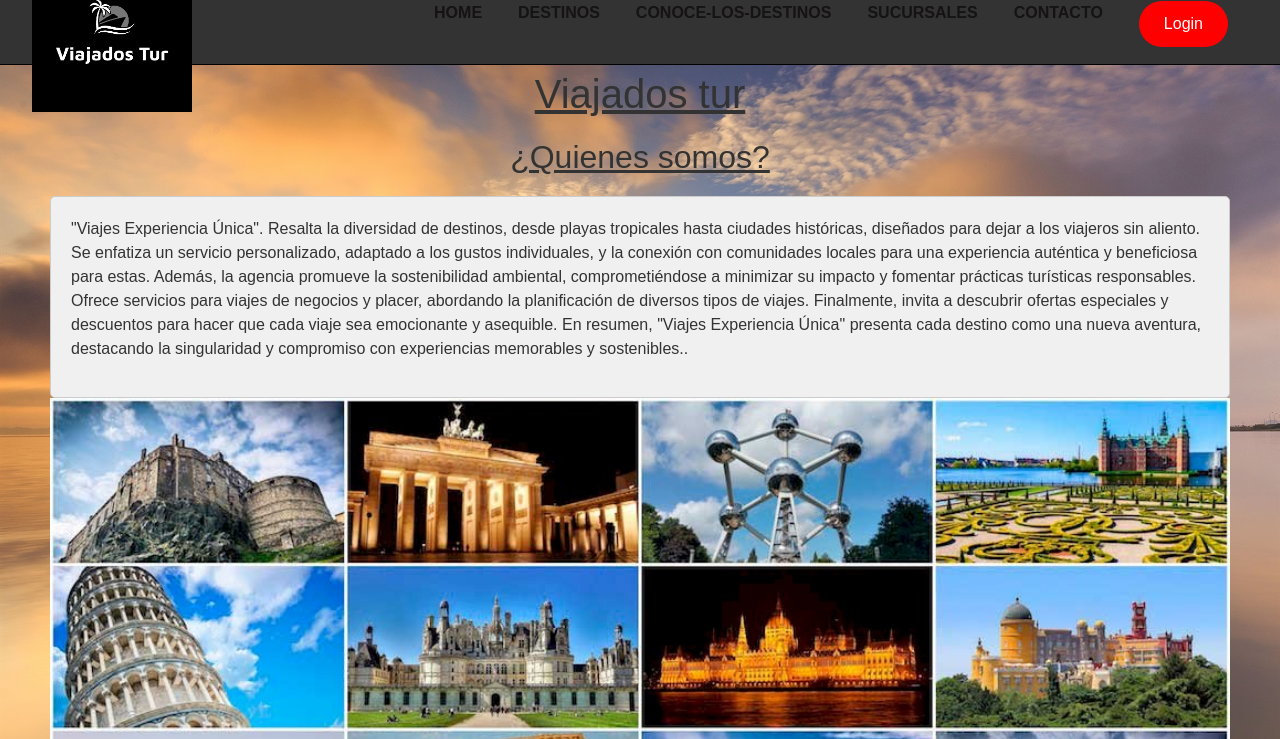
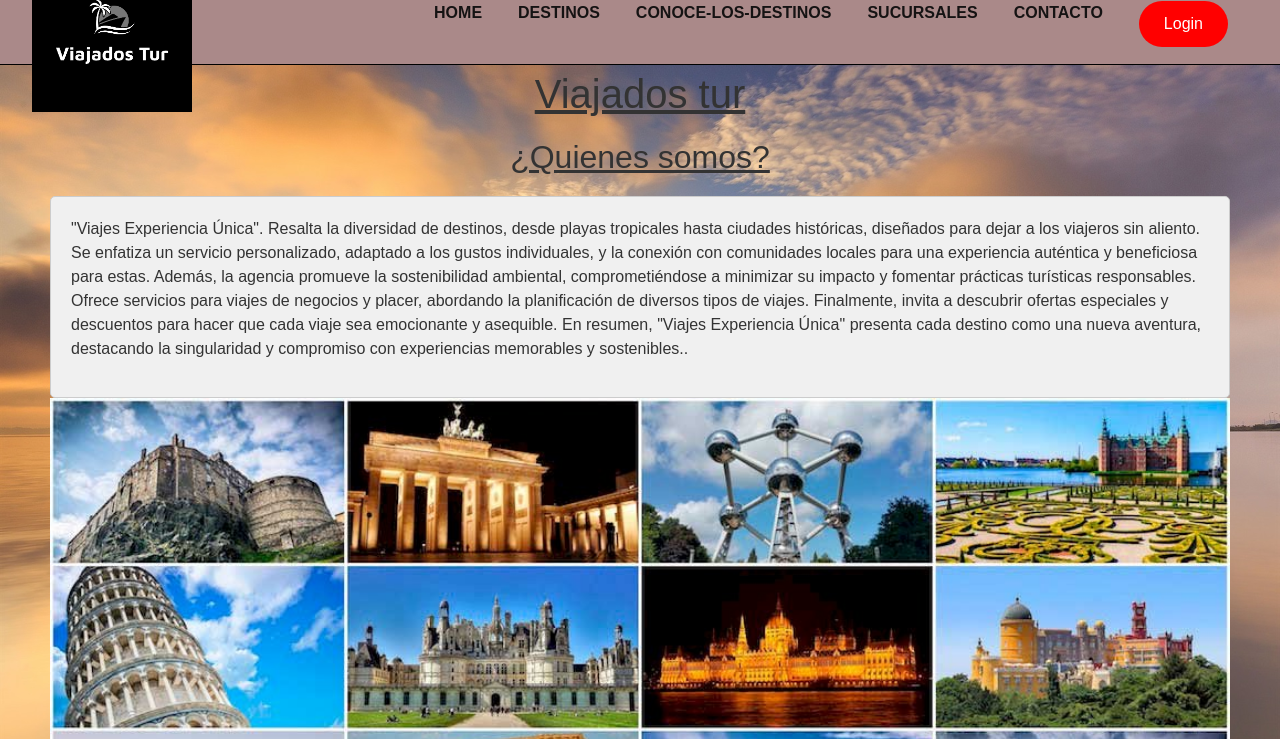
Before and after one commit to Jonathan-garcia-baliani/viajados-tur, a plain HTML site: page index.html in a window 1280 px wide. Shown: the top 739 px of the page. Drawn offline with nearby package versions, Linux system fonts and the light colour scheme.

Commit message:
nav-visible

```diff
--- a/scss/_header.scss
+++ b/scss/_header.scss
@@ -241,7 +241,7 @@ header {
     margin-bottom: 100px
   }
 
-  $nav-background: #333; // Puedes ajustar el color de fondo según tu diseño
+  $nav-background: #aa8989; // Puedes ajustar el color de fondo según tu diseño
 $nav-height: 0px;     // Ajusta la altura de tu barra de navegación
 
 body {
```
Also changed, not shown: css/estilo.css.
